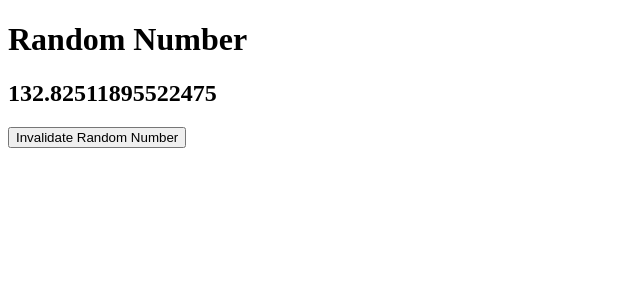
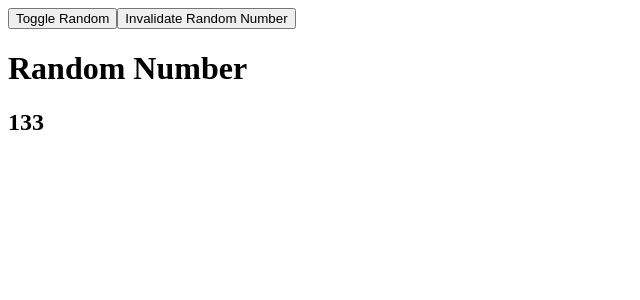
Before and after one commit to showduhtung/react-query-essentials, a Next.js app: page / in a window 1280 px wide. Shown: the top 300 px of the page, without its empty margins (0-640 px from the left). Built offline with nearby package versions, Linux system fonts and the light colour scheme.

Commit message:
refetch inactive query

```diff
--- a/src/pages/index.js
+++ b/src/pages/index.js
@@ -1,15 +1,34 @@
-import React, { useEffect } from 'react'
+import React, { useEffect, useReducer } from 'react'
 import { queryCache, useQuery } from 'react-query'
 import axios from 'axios'
 
-export default function Posts() {
-  const randomQuery = useQuery('random', async () => {
-    return axios.get('/api/random').then(res => res.data)
-  })
-  useEffect(() => console.log(randomQuery))
+export default function App() {
+  const [show, toggle] = useReducer(d => !d, true)
+  return (
+    <div>
+      <button onClick={toggle}>Toggle Random</button>
+      <button
+        onClick={() =>
+          queryCache.invalidateQueries('random', {
+            refetchActive: false,
+          })
+        }
+      >
+        Invalidate Random Number
+      </button>
+      {show && <RandomNumber />}
+    </div>
+  )
+}
 
-  const invalidateRandomNumber = () =>
-    queryCache.invalidateQueries('random')
+function RandomNumber() {
+  const randomQuery = useQuery(
+    'random',
+    async () => axios.get('/api/random').then(res => res.data)
+    // {
+    //   staleTime: Infinity,
+    // }
+  )
 
   return (
     <div>
@@ -17,13 +36,8 @@ export default function Posts() {
       <h2>
         {randomQuery.isLoading
           ? 'Loading random number...'
-          : randomQuery.data.random * 1000}
+          : Math.round(randomQuery.data.random * 1000)}
       </h2>
-      <div>
-        <button onClick={() => invalidateRandomNumber()}>
-          Invalidate Random Number
-        </button>
-      </div>
     </div>
   )
 }
```
